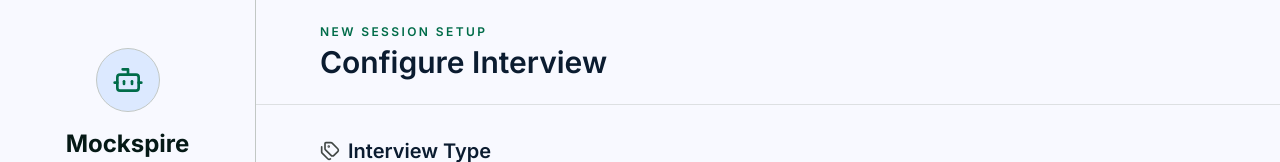
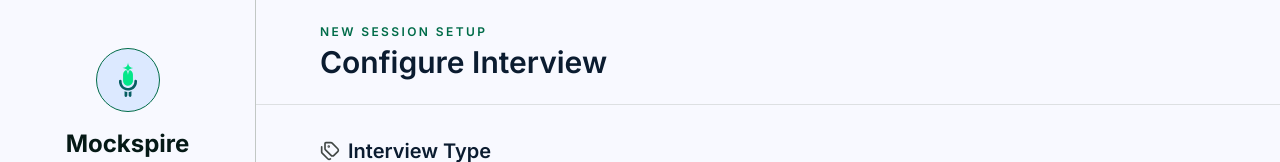
Before and after one commit to anujsharma8d/mockspire, a React (Vite) app in the folder client/: page /setup in a window 1280 px wide. Shown: the top 162 px of the page. Built offline with nearby package versions, Linux system fonts and the light colour scheme; no server answers; sample sign-in values are in the browser's storage.

Commit message:
feat: update website logo

```diff
--- a/client/src/components/Logo.jsx
+++ b/client/src/components/Logo.jsx
@@ -6,8 +6,8 @@ const Logo = () => {
     <div className='flex items-center font-bold'>
       <img
         src={logo}
-        alt='RoundZero'
-        className='w-5'
+        alt='Mockspire'
+        className='w-15'
         />
     </div>
   )
--- a/client/src/components/Sidebar.jsx
+++ b/client/src/components/Sidebar.jsx
@@ -9,6 +9,7 @@ import {
   LogOut,
 } from "lucide-react";
 import { useNavigate } from "react-router-dom";
+import Logo from "./Logo"
 
 const Sidebar = () => {
   const navigate = useNavigate();
@@ -18,8 +19,8 @@ const Sidebar = () => {
 
       {/* Logo */}
       <div className="mb-8 flex flex-col items-center gap-4">
-        <div className="flex h-16 w-16 items-center justify-center overflow-hidden rounded-full border border-[#c2c8c5] bg-[#dce9ff]">
-          <Bot size={32} className="text-[#006c49]" />
+        <div className="flex h-16 w-16 items-center justify-center overflow-hidden rounded-full border border-[#006c49] bg-[#dce9ff]">
+          <Logo size={32} />
         </div>
 
         <div className="text-center">
```
Also changed, not shown: client/src/assets/logo.svg.
